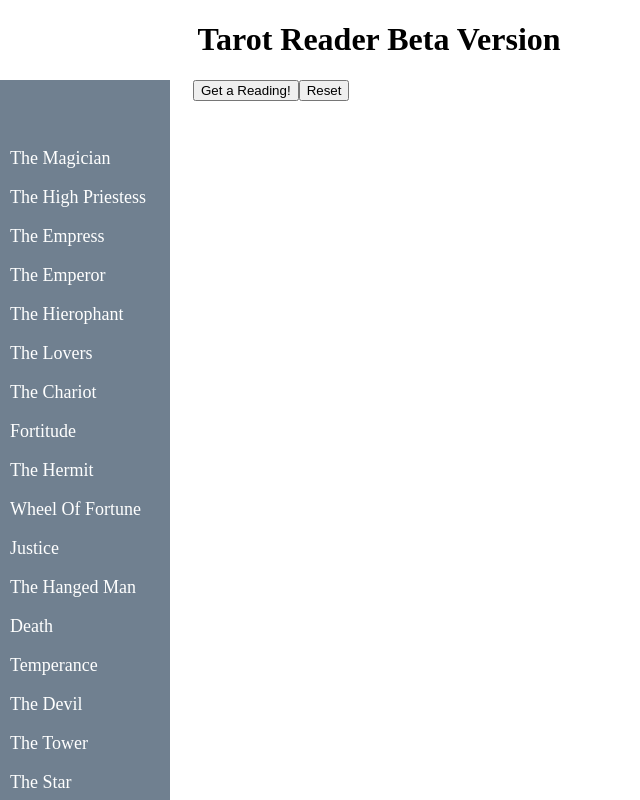
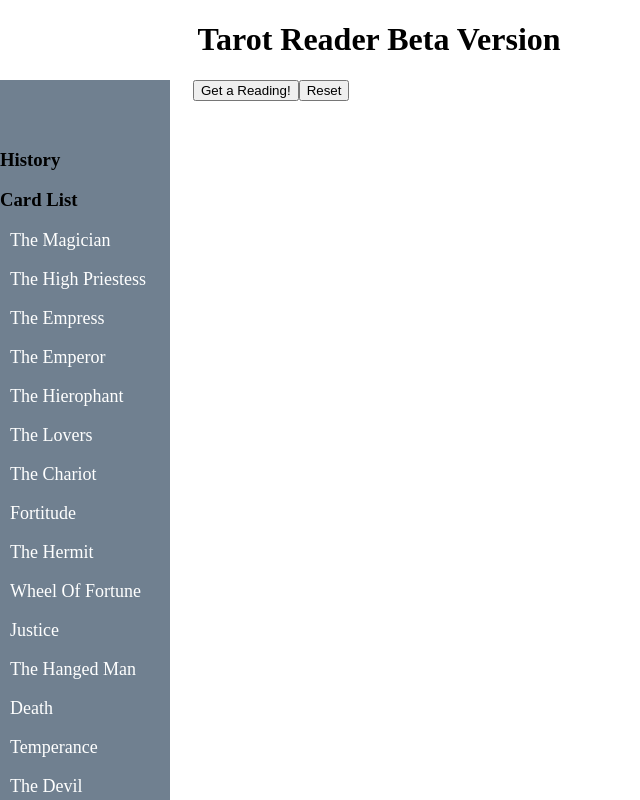
Before and after one commit to hyzr0525/penguin-of-hate, a React (Create React App) app: page / in a window 1280 px wide. Shown: the top 800 px of the page, without its empty margins (0-640 px from the left). Built offline with nearby package versions, Linux system fonts and the light colour scheme; data requests are answered from the project's data file.

Commit message:
Basic history added, refactored sidebar mapping

```diff
--- a/src/CardContainer.jsx
+++ b/src/CardContainer.jsx
@@ -37,7 +37,7 @@ function CardContainer(){
     return (
         <>
          <div className="SideBar">
-            {cardData.map(cards => <Sidebar cards={cards}/>)}
+            <Sidebar cards={cardData} history={cardHistory}/>
         </div>
 
         <div className="MainContent">
--- a/src/History.jsx
+++ b/src/History.jsx
@@ -1,6 +1,10 @@
-function History(){
+function History({history}){
+
+
     return(
-        <p>History go here!</p>
+        <>
+        {history.map((card)=> <h4>{card.name}</h4> )}
+        </>
     )
 }
 
--- a/src/Sidebar.jsx
+++ b/src/Sidebar.jsx
@@ -1,12 +1,16 @@
 import History from "./History"
 
 
-function Sidebar({cards}){
+function Sidebar({cards , history}){
 
     return(
-        <div>
+        <>
+            <h3>History</h3>
+            <History history={history}/>
+            <h3>Card List</h3>
+            {cards.map((card)=> <ul className="SidebarList">{card.name}</ul>)}
         <p className="SidebarList">{cards.name}</p>
-        </div>
+        </>
     )
 }
 
```
